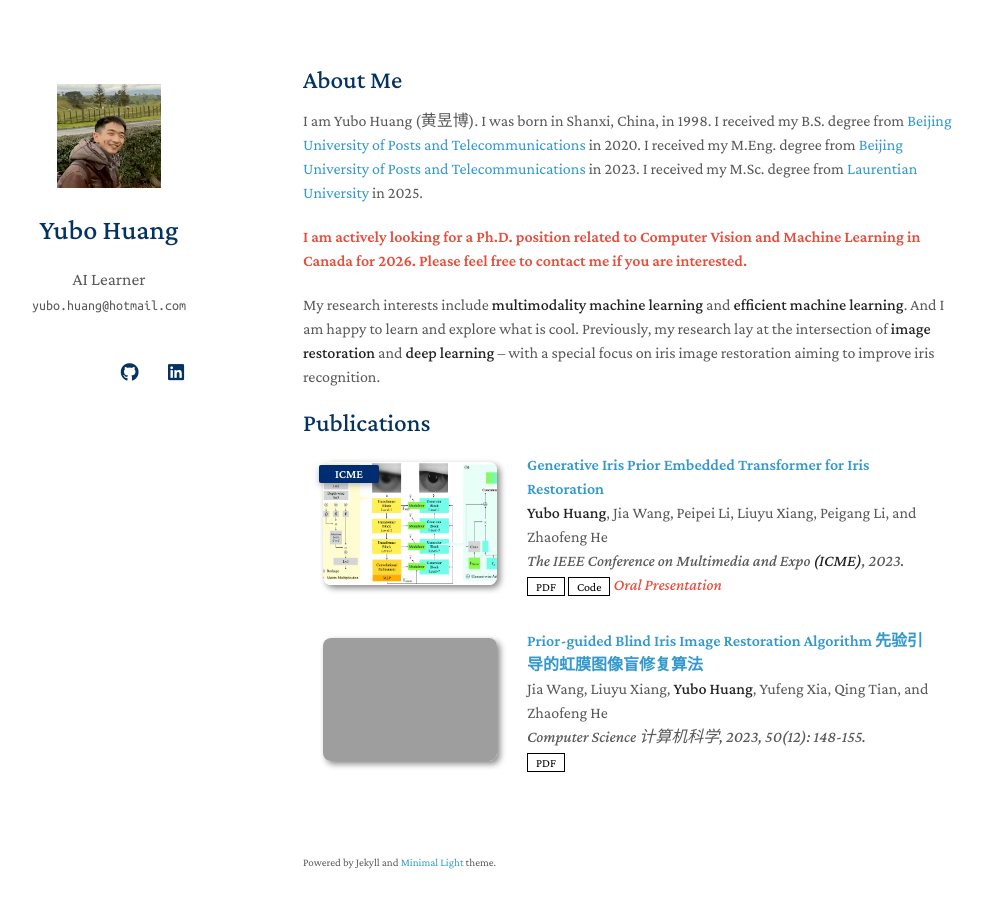
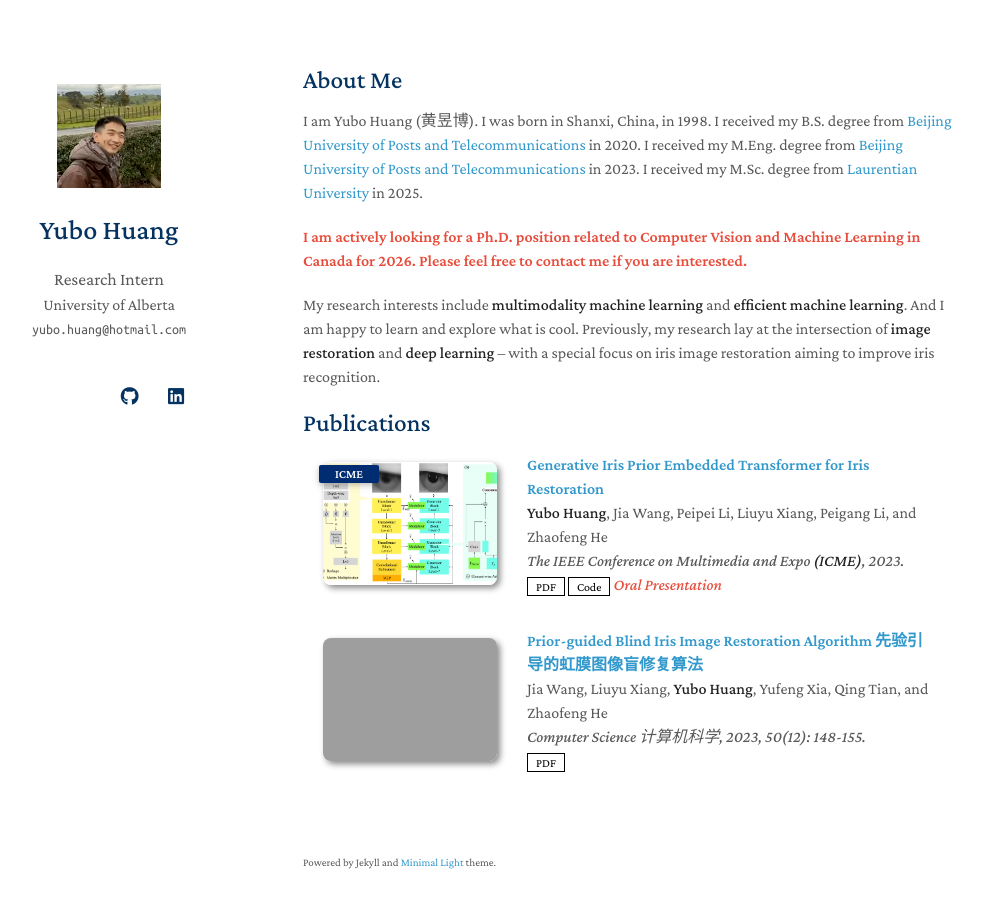
Before and after one commit to yubohuangai/charlton, a Jekyll site: the page built from index.md, in a window 1280 px wide and 943 px high. Shown: the top 908 px of the window, without its empty margins (167-1150 px from the left). Built offline with Jekyll 4.4.1, drawn with Linux system fonts in a browser that asks for light colours; nearby versions of some CDN libraries; a style sheet for code colours, icons or effects is not loaded; our own code applies the rules of GitHub Pages for plain Markdown files; grey boxes are pictures that could not be loaded.

```diff
--- a/_config.yml
+++ b/_config.yml
@@ -1,19 +1,19 @@
 # Basic Information
 title: Yubo Huang
-position: AI Learner
-affiliation:
+position: Research Intern
+affiliation: University of Alberta
 email: yubo.huang@hotmail.com
 
 # Search Engine Optimization (SEO)
 # The following information is used to improve the website traffic from search engines, e.g., Google.
 keywords: Yubo Huang
 description: Yubo Huang
-canonical: https://sawyercharlton.github.io/charlton/
+canonical: https://yubohuangai.github.io/charlton/
 
 # Links
 # If you don't need one of them, you may delete the corresponding line.
 cv_link: assets/files/resume.pdf
-github_link: https://github.com/sawyercharlton
+github_link: https://github.com/yubohuangai
 linkedin: https://www.linkedin.com/in/yubo-huang-716530296
 google_scholar: https://scholar.google.ca/citations?user=qYREfhAAAAAJ&hl=en&authuser=2
 # twitter: https://twitter.com/
@@ -22,7 +22,7 @@ google_scholar: https://scholar.google.ca/citations?user=qYREfhAAAAAJ&hl=en&auth
 # "favicon" and "favicon_dark" are used for the light and dark modes, respectively.
 avatar: ./assets/img/avatar.png
 favicon: ./assets/img/favicon.png
-# favicon_dark: ./assets/img/favicon-dark.png
+favicon_dark: ./assets/img/favicon.png
 
 # Footnote
 # You may use the option to disable the footnote, "Powered by Jekyll and Minimal Light theme."
--- a/_data/publications.yml
+++ b/_data/publications.yml
@@ -5,7 +5,7 @@ main:
     conference_short: ICME
     conference: The IEEE Conference on Multimedia and Expo <strong>(ICME)</strong>, 2023.
     pdf: https://arxiv.org/abs/2407.00261
-    code: https://github.com/sawyercharlton/Gformer
+    code: https://github.com/yubohuangai/Gformer
     notes: Oral Presentation
     image: ./assets/img/gformer.png
 
```
